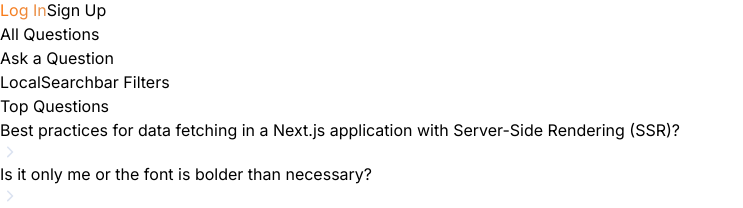
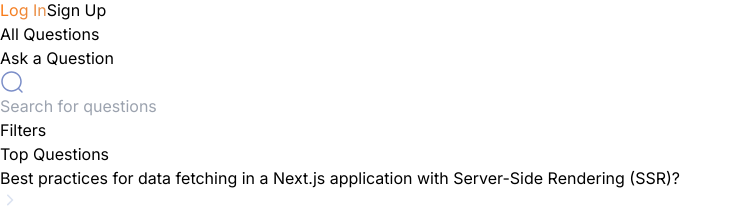
Before and after one commit to briansegs/StackFlow, a Next.js app: page / in a window 1280 px wide. Shown: the part 485-693 px from the top of the page, without its empty margins (0-743 px from the left). Built offline with nearby package versions, Linux system fonts and the light colour scheme; no server answers.

Commit message:
feat: Add Local searchbar

```diff
--- a/app/(root)/(home)/page.tsx
+++ b/app/(root)/(home)/page.tsx
@@ -1,4 +1,5 @@
 import Link from "next/link";
+import LocalSearchbar from "@/components/shared/search/LocalSearchbar";
 import { Button } from "@/components/ui/button";
 
 export default function Home() {
@@ -15,7 +16,14 @@
       </div>
 
       <div className="mt-11 flex justify-between gap-5 max-sm:flex-col sm:items-center">
-        LocalSearchbar Filters
+        <LocalSearchbar
+          route="/"
+          iconPosition="left"
+          imgSrc="/assets/icons/search.svg"
+          placeholder="Search for questions"
+          otherClasses="flex-1"
+        />
+        Filters
       </div>
     </>
   );
--- /dev/null
+++ b/components/shared/search/LocalSearchbar.tsx
@@ -0,0 +1,56 @@
+"use client";
+
+import Image from "next/image";
+import { Input } from "@/components/ui/input";
+
+interface CustomInputProps {
+  route: string;
+  iconPosition: string;
+  imgSrc: string;
+  placeholder: string;
+  otherClasses?: string;
+}
+
+const LocalSearchbar = ({
+  route,
+  iconPosition,
+  imgSrc,
+  placeholder,
+  otherClasses,
+}: CustomInputProps) => {
+  return (
+    <div
+      className={`background-light800_darkgradient flex min-h-[56px] grow items-center gap-4 rounded-[10px] px-4 ${otherClasses}`}
+    >
+      {iconPosition === "left" && (
+        <Image
+          src={imgSrc}
+          alt="search icon"
+          width={24}
+          height={24}
+          className="cursor-pointer"
+        />
+      )}
+
+      <Input
+        type="text"
+        placeholder={placeholder}
+        value=""
+        onChange={() => {}}
+        className="paragraph-regular no-focus placeholder background-light800_darkgradient border-none shadow-none outline-none"
+      />
+
+      {iconPosition === "right" && (
+        <Image
+          src={imgSrc}
+          alt="search icon"
+          width={24}
+          height={24}
+          className="cursor-pointer"
+        />
+      )}
+    </div>
+  );
+};
+
+export default LocalSearchbar;
```
